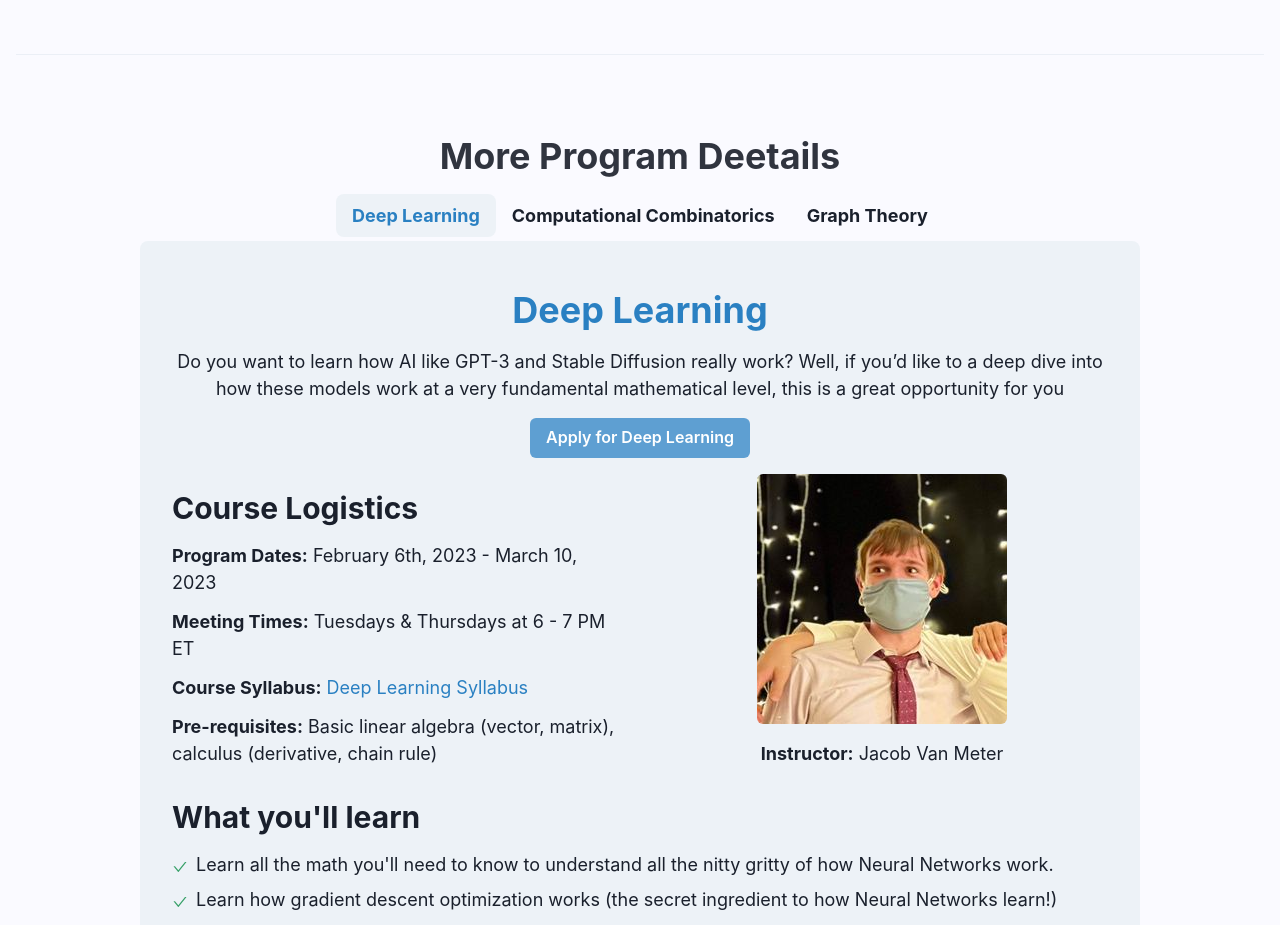
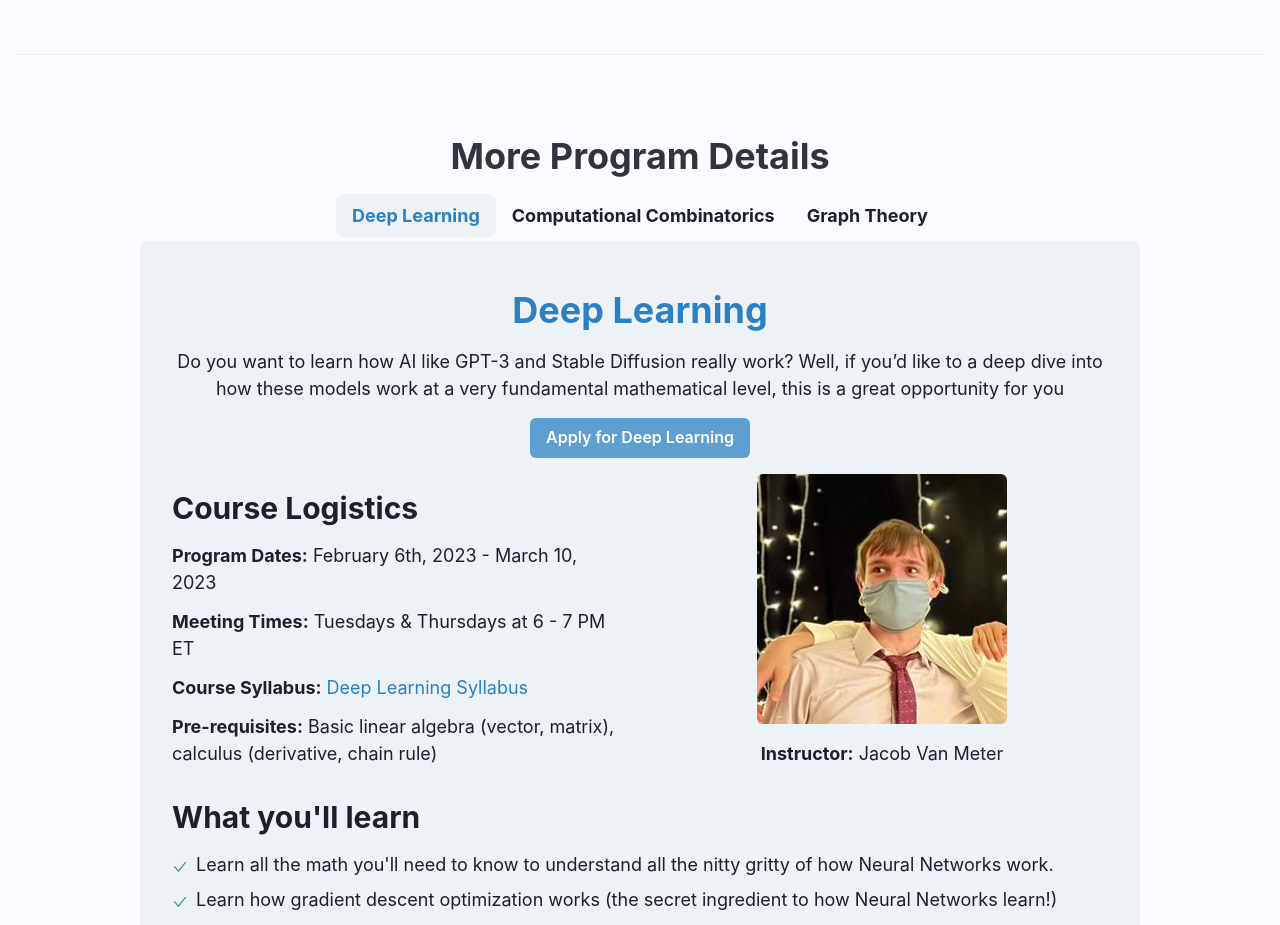
Before and after one commit to ganning127/verste.org, a Next.js app: page /rverste in a window 1280 px wide. Shown: the part 1500-2425 px from the top of the page. Built offline with nearby package versions, Linux system fonts and the light colour scheme; a web font is replaced by a local one.

Commit message:
fix typo

```diff
--- a/pages/rverste.js
+++ b/pages/rverste.js
@@ -100,7 +100,7 @@ export default function RVerste() {
 
         <MedSep line={true} />
 
-        <HeadingWithDesc smaller={true}>More Program Deetails</HeadingWithDesc>
+        <HeadingWithDesc smaller={true}>More Program Details</HeadingWithDesc>
 
         <Tabs variant="unstyled" textAlign="center">
           <TabList justifyContent="center">
```
